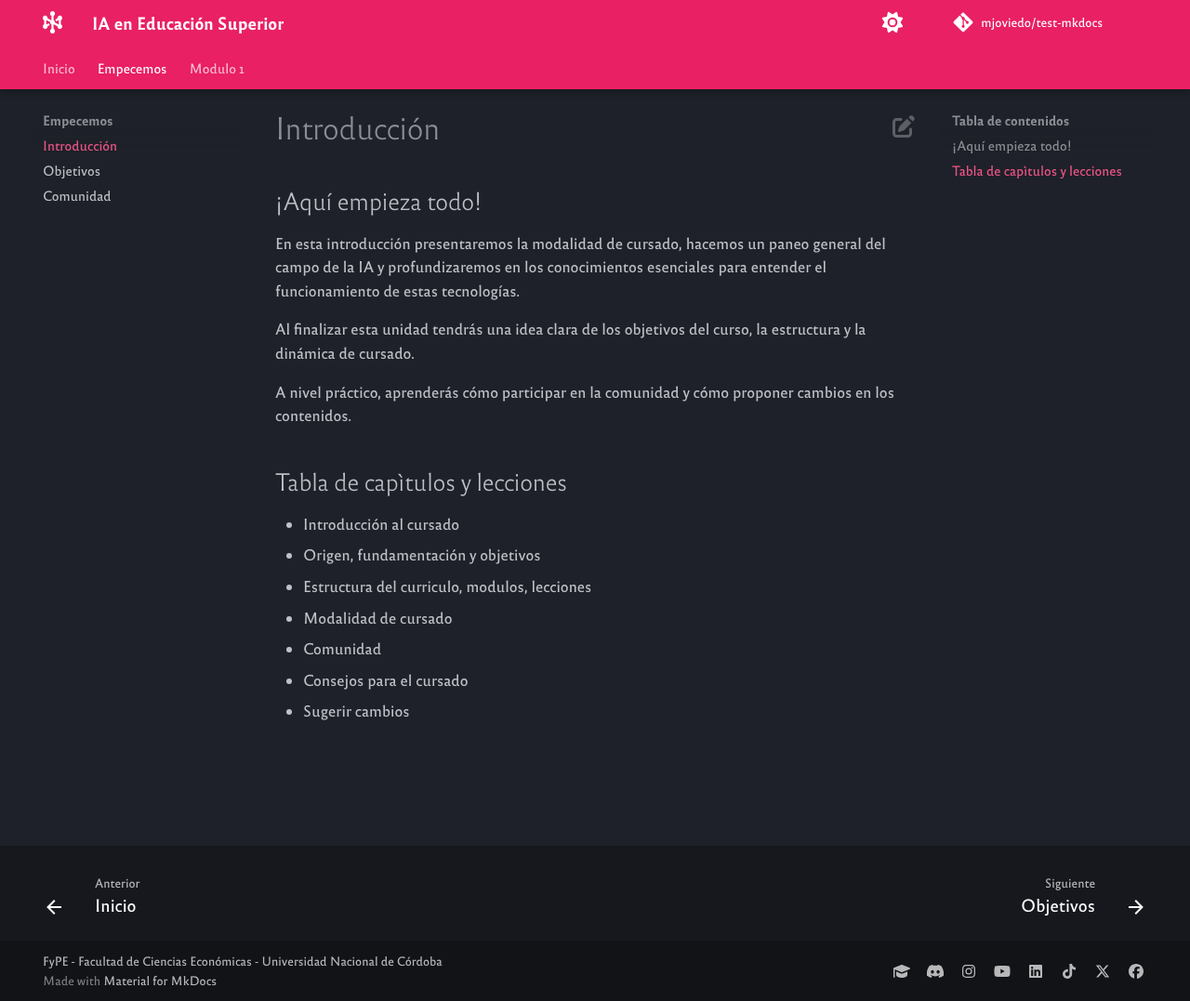
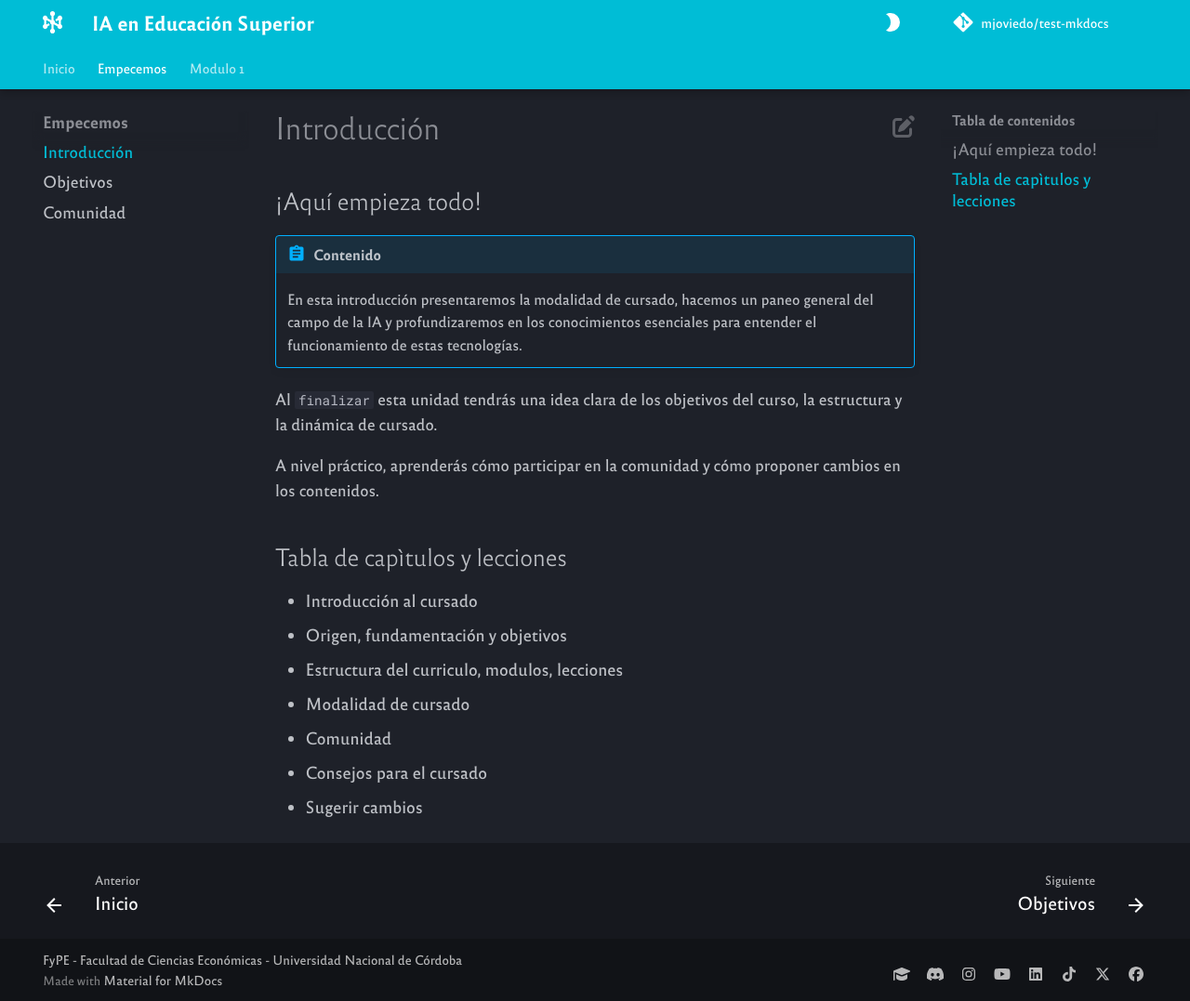
Before and after one commit to mjoviedo/test-mkdocs, an MkDocs documentation site: the page built from docs/empecemos/intro.md, in a window 1280 px wide and 1077 px high. Shown: the whole window at 93% size. Built offline with MkDocs 1.6.1 and Material for MkDocs 9.7.7, drawn with Linux system fonts in a browser that asks for light colours; comment, search, counter and statistics services are not loaded.

Commit message:
Retoque colores y comenzando introducción

```diff
--- a/docs/empecemos/intro.md
+++ b/docs/empecemos/intro.md
@@ -1,8 +1,9 @@
 ## ¡Aquí empieza todo!
 
-En esta introducción presentaremos la modalidad de cursado, hacemos un paneo general del campo de la IA y profundizaremos en los conocimientos esenciales para entender el funcionamiento de estas tecnologías.
+!!! abstract "Contenido"
+    En esta introducción presentaremos la modalidad de cursado, hacemos un paneo general del campo de la IA y profundizaremos en los conocimientos esenciales para entender el funcionamiento de estas tecnologías.
 
-Al finalizar esta unidad tendrás una idea clara de los objetivos del curso, la estructura y la dinámica de cursado.
+Al `finalizar` esta unidad tendrás una idea clara de los objetivos del curso, la estructura y la dinámica de cursado.
 
 A nivel práctico, aprenderás cómo participar en la comunidad y cómo proponer cambios en los contenidos.
 
--- a/docs/stylesheets/extra.css
+++ b/docs/stylesheets/extra.css
@@ -1,3 +1,12 @@
+/* COLORES */
+* {
+  font-size: 1.05em;
+}
+
+.admonition p, .admonition-title {
+  font-size: 1.2em;
+}
+
 /* --- Parallax Hero Section --- */
 .hero-parallax {
   /* 1. Full Width & Position */
@@ -329,9 +338,8 @@
 
 /* 1. Define fuente personalizada UNC */
 
-/* --- Reforma 2018 Font Family Setup --- */
+/* --- Reforma 2018 Font Family Setup ---  */
 
-/* Blanca (Light/Regular) */
 @font-face {
   font-family: 'Reforma 2018';
   src: url('../assets/fonts/Reforma2018-Blanca.woff2') format('woff2');
@@ -347,7 +355,6 @@
   font-display: swap;
 }
 
-/* Gris (Medium) */
 @font-face {
   font-family: 'Reforma 2018';
   src: url('../assets/fonts/Reforma2018-Gris.woff2') format('woff2');
@@ -363,7 +370,6 @@
   font-display: swap;
 }
 
-/* Negra (Bold) */
 @font-face {
   font-family: 'Reforma 2018';
   src: url('../assets/fonts/Reforma2018-Negra.woff2') format('woff2');
@@ -379,8 +385,7 @@
   font-display: swap;
 }
 
-/* 3. Apply the fonts using Material's CSS Variables */
+
 :root {
-  /* This controls the body text */
-  --md-text-font: "Reforma 2018", -apple-system, BlinkMacSystemFont, Helvetica, Arial, sans-serif;
+  --md-text-font: "Reforma 2018", system-ui, Helvetica, Arial, sans-serif;
 }
--- a/mkdocs.yml
+++ b/mkdocs.yml
@@ -19,19 +19,21 @@ theme:
     # Dark Mode
     - scheme: slate
       toggle:
-        icon: fontawesome/solid/sun
+        icon: material/brightness-2
         name: Modo oscuro
-      primary: pink
-      accent: teal
+      primary: cyan
+      accent: pink
 
     # Light Mode
     - scheme: default
       toggle:
-        icon: fontawesome/solid/moon
+        icon: material/brightness-6
         name: Modo claro
-      primary: teal
+      primary: cyan
       accent: pink
 
+extra_css:
+  - stylesheets/extra.css
 
 markdown_extensions:
   - attr_list
@@ -70,8 +72,7 @@ plugins:
       branch: main
       enabled: !ENV [CI, false]
 
-extra_css:
-  - stylesheets/extra.css
+
 
 extra:
   social:
--- a/overrides/custom_index.html
+++ b/overrides/custom_index.html
@@ -79,7 +79,7 @@
           El campo de la IA está en constante cambio. Este proyecto se mantiene
           actualizado gracias a una comunidad activa. Conecta y participa a medida que cursas, colaborando con la mejora continua de este proyecto.
         </p>
-        <a href="comunidad/" class="link-arrow">Participar <span>→</span></a>
+        <a href="empecemos/comunidad/" class="link-arrow">Participar <span>→</span></a>
       </div>
       <div class="split-image">
         <img src="https://images.unsplash.com/photo-1522071820081-009f0129c71c?auto=format&fit=crop&w=800&q=80" alt="Comunidad AI">
@@ -93,7 +93,7 @@
     <div class="cta-content">
       <h2>¿Todo listo?</h2>
       <br>
-      <a href="empecemos/info/" class="btn-cta">Empecemos</a>
+      <a href="empecemos/intro/" class="btn-cta">Empecemos</a>
     </div>
   </section>
 {% endblock %}
```
Also changed, not shown: README.md (added), colabora.md (added).
